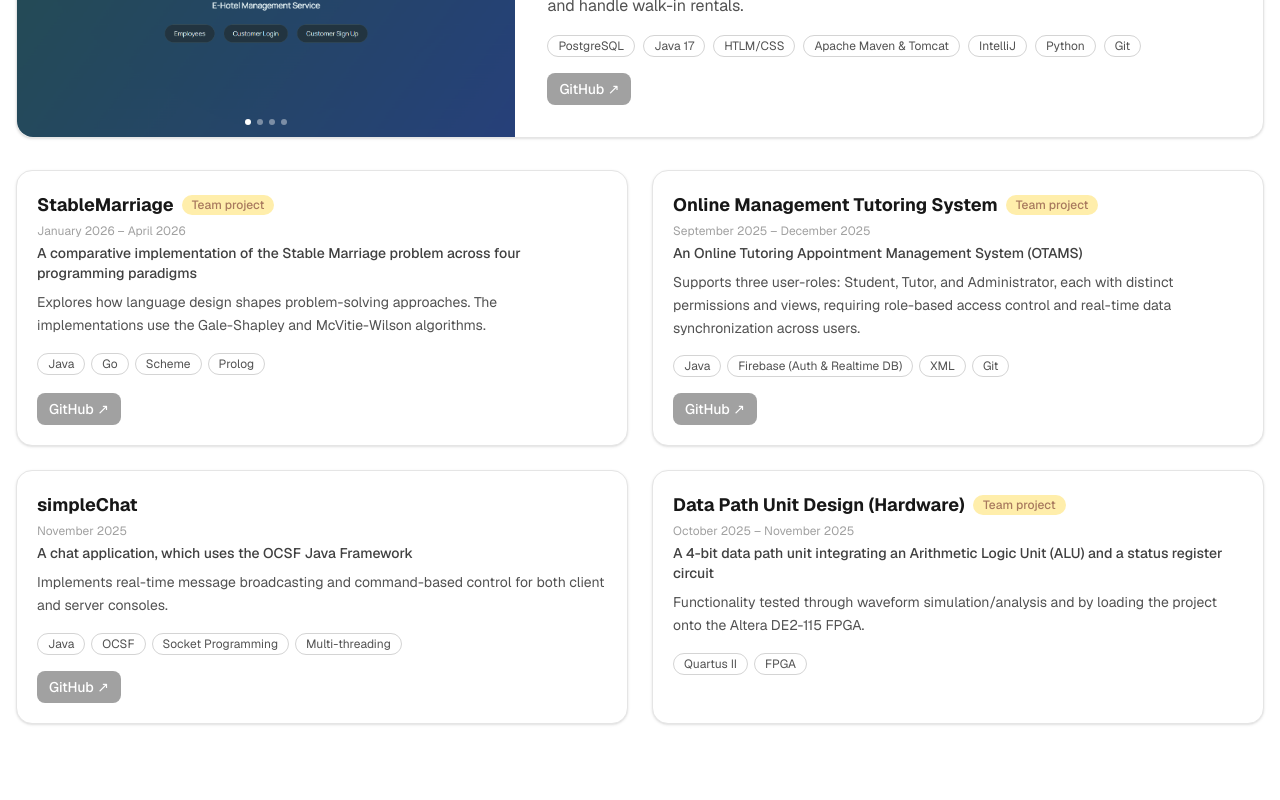
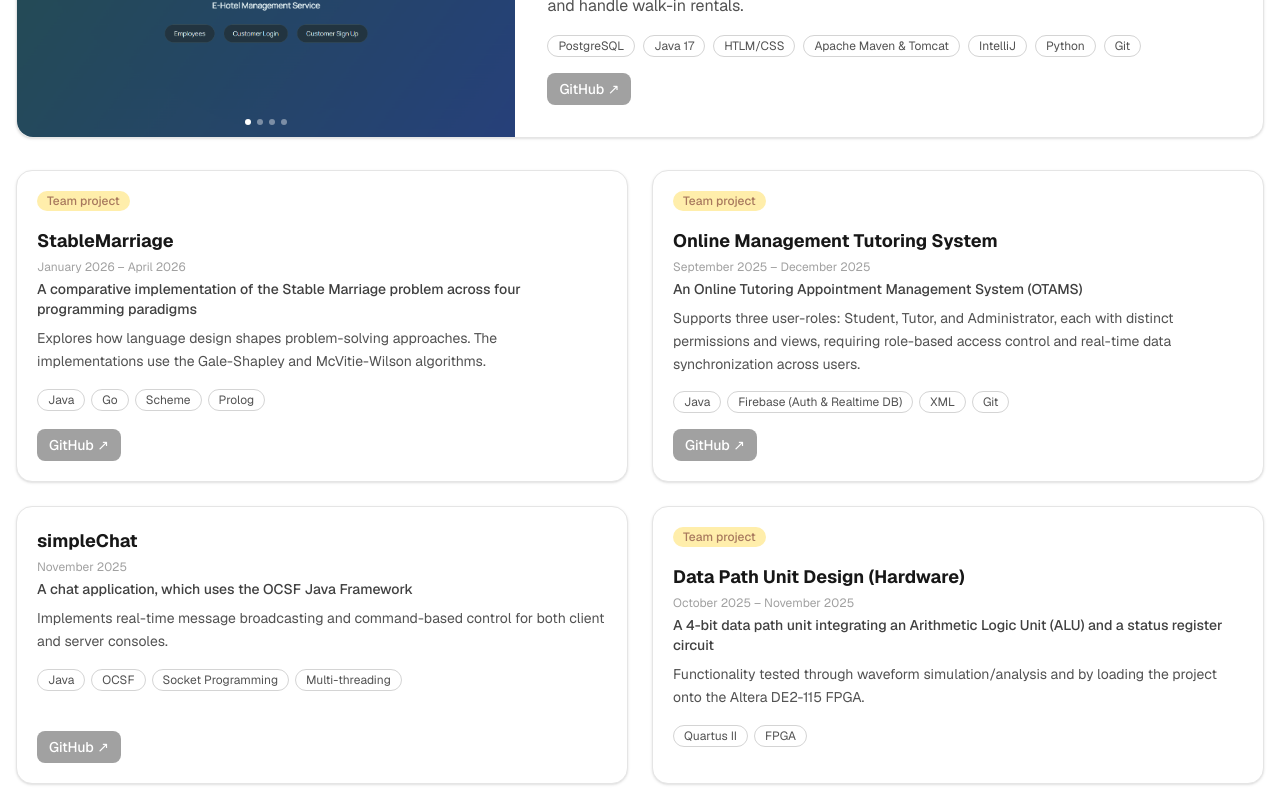
Before and after one commit to DBordeianu1/personal-site, a Next.js app: page /projects in a window 1280 px wide. Shown: the part 756-1556 px from the top of the page. Before the commit the page ends 1496 px from the top, so only its background shows below. Built offline with nearby package versions, Linux system fonts and the light colour scheme; no server answers.

Commit message:
fix: "Team project" tag is on top of the project name

```diff
--- a/app/layout.tsx
+++ b/app/layout.tsx
@@ -31,12 +31,6 @@ export const metadata: Metadata = {
       "Personal site and portfolio of Daniela Bordeianu",
     locale: "en_US",
     type: "website",
-    images: [
-      {
-        url: "/photos/from-gibraltar.jpg",
-        alt: "Daniela Bordeianu",
-      },
-    ],
   },
 };
 
--- a/components/ProjectsSection/index.tsx
+++ b/components/ProjectsSection/index.tsx
@@ -207,15 +207,13 @@ export function ProjectsSection({ projects }: Props) {
                 </div>
               )}
               <div className="flex flex-1 flex-col gap-4 p-5">
+                {project.teamProject && (
+                  <span className="w-fit rounded-full bg-[#FFEEAB] px-2.5 py-0.5 text-xs font-medium text-[#A8795E]">
+                    Team project
+                  </span>
+                )}
                 <div className="space-y-1">
-                  <div className="flex flex-wrap items-center gap-2">
-                    <h3 className="text-lg font-bold text-neutral-900">{project.name}</h3>
-                    {project.teamProject && (
-                      <span className="rounded-full bg-[#FFEEAB] px-2.5 py-0.5 text-xs font-medium text-[#A8795E]">
-                        Team project
-                      </span>
-                    )}
-                  </div>
+                  <h3 className="text-lg font-bold text-neutral-900">{project.name}</h3>
                   <p className="text-xs text-neutral-400">{project.period}</p>
                   <p className="text-sm font-medium text-neutral-700">{project.tagline}</p>
                   {project.description && (
```
